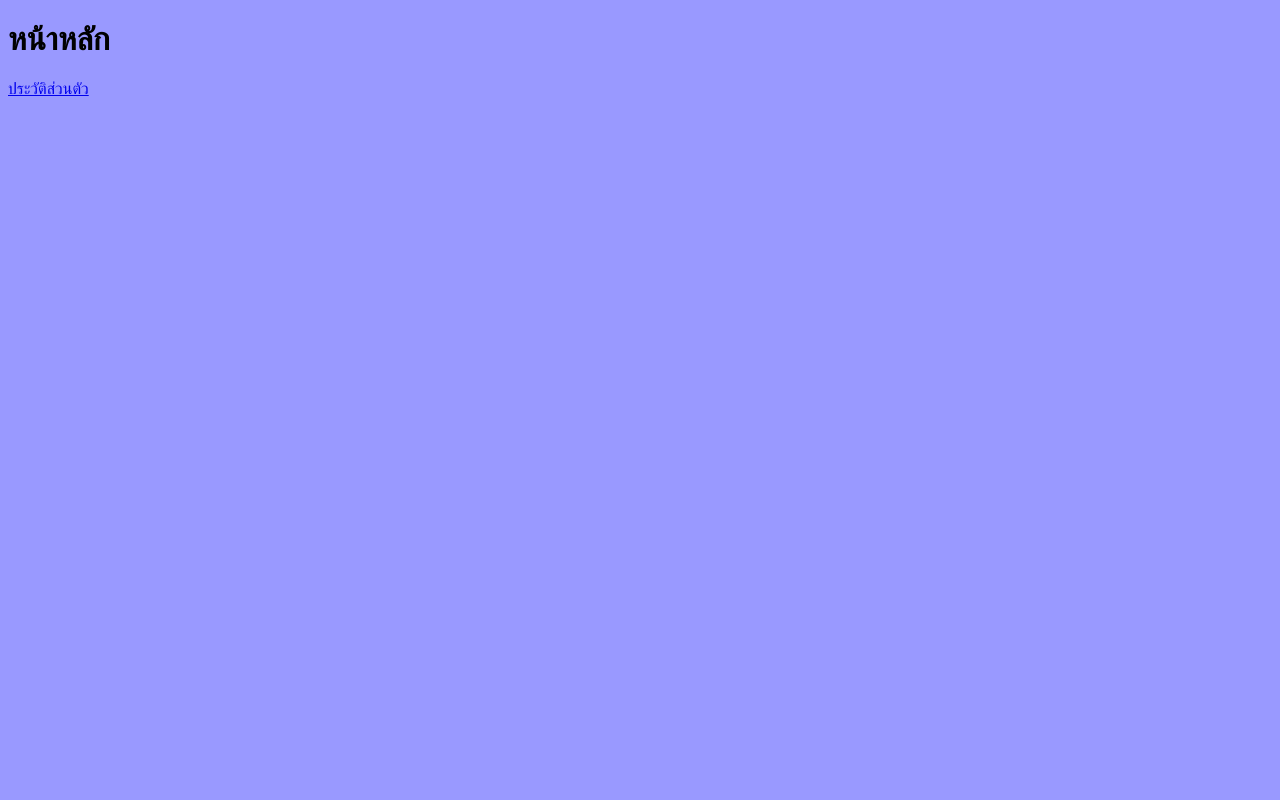
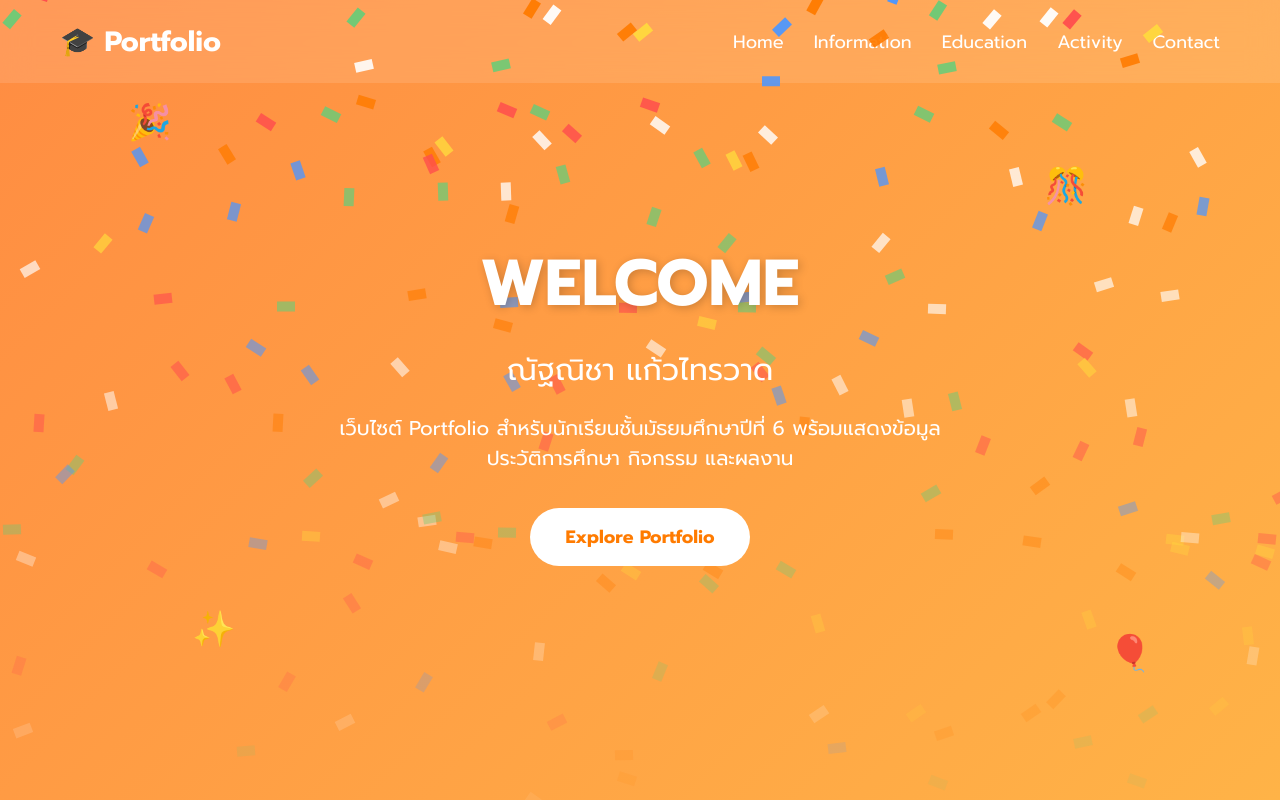
Before and after one commit to 14598-del/portfolio, a plain HTML site: page index.html in a window 1280 px wide. Drawn offline with Linux system fonts and the light colour scheme.

Commit message:
Update index.html

```diff
--- a/index.html
+++ b/index.html
@@ -1,10 +1,252 @@
 <!DOCTYPE html>
-<html>
+<html lang="th">
 <head>
-    <title>Portfolio ณัฐณิชา</title>
+<meta charset="UTF-8">
+<meta name="viewport" content="width=device-width, initial-scale=1.0">
+<title>My Portfolio</title>
+
+<!-- Google Font -->
+<link href="https://fonts.googleapis.com/css2?family=Prompt:wght@300;400;600;700&display=swap" rel="stylesheet">
+
+<!-- Font Awesome -->
+<link rel="stylesheet" href="https://cdnjs.cloudflare.com/ajax/libs/font-awesome/6.6.0/css/all.min.css">
+
+<style>
+
+*{
+margin:0;
+padding:0;
+box-sizing:border-box;
+font-family:'Prompt',sans-serif;
+}
+
+body{
+background:linear-gradient(135deg,#ff8c42,#ffb347);
+overflow:hidden;
+height:100vh;
+color:white;
+}
+
+/* Navbar */
+
+nav{
+position:fixed;
+top:0;
+left:0;
+width:100%;
+display:flex;
+justify-content:space-between;
+align-items:center;
+padding:20px 60px;
+background:rgba(255,255,255,.12);
+backdrop-filter:blur(15px);
+}
+
+.logo{
+font-size:28px;
+font-weight:bold;
+}
+
+nav ul{
+display:flex;
+gap:30px;
+list-style:none;
+}
+
+nav a{
+color:white;
+text-decoration:none;
+font-size:18px;
+transition:.3s;
+}
+
+nav a:hover{
+color:yellow;
+}
+
+/* Hero */
+
+.hero{
+height:100vh;
+display:flex;
+justify-content:center;
+align-items:center;
+flex-direction:column;
+text-align:center;
+padding:20px;
+z-index:2;
+position:relative;
+}
+
+.hero h1{
+font-size:65px;
+margin-bottom:15px;
+text-shadow:2px 2px 10px rgba(0,0,0,.2);
+}
+
+.hero h2{
+font-size:30px;
+font-weight:400;
+}
+
+.hero p{
+margin-top:20px;
+font-size:20px;
+max-width:650px;
+}
+
+.btn{
+margin-top:35px;
+padding:15px 35px;
+background:white;
+color:#ff7b00;
+border:none;
+border-radius:50px;
+font-size:18px;
+font-weight:bold;
+cursor:pointer;
+transition:.3s;
+}
+
+.btn:hover{
+transform:scale(1.1);
+}
+
+/* Emoji */
+
+.emoji{
+position:absolute;
+font-size:35px;
+animation:float 5s infinite ease-in-out;
+opacity:.9;
+}
+
+@keyframes float{
+
+0%{
+transform:translateY(0px);
+}
+
+50%{
+transform:translateY(-25px);
+}
+
+100%{
+transform:translateY(0px);
+}
+
+}
+
+.e1{top:12%;left:10%;}
+.e2{top:20%;right:15%;}
+.e3{bottom:18%;left:15%;}
+.e4{bottom:15%;right:10%;}
+
+/* Confetti */
+
+.confetti{
+position:fixed;
+width:10px;
+height:18px;
+top:-20px;
+animation:fall linear infinite;
+}
+
+@keyframes fall{
+
+0%{
+transform:translateY(-20px) rotate(0deg);
+opacity:1;
+}
+
+100%{
+transform:translateY(110vh) rotate(720deg);
+opacity:0;
+}
+
+}
+
+</style>
 </head>
-<body bgcolor="#9999FF">
-<h1>หน้าหลัก</h1>
-<a href="personal.html">ประวัติส่วนตัว</a>
+
+<body>
+
+<nav>
+
+<div class="logo">🎓 Portfolio</div>
+
+<ul>
+<li><a href="#">Home</a></li>
+<li><a href="personal.html">Information</a></li>
+<li><a href="#">Education</a></li>
+<li><a href="#">Activity</a></li>
+<li><a href="#">Contact</a></li>
+</ul>
+
+</nav>
+
+<div class="hero">
+
+<div class="emoji e1">🎉</div>
+<div class="emoji e2">🎊</div>
+<div class="emoji e3">✨</div>
+<div class="emoji e4">🎈</div>
+
+<h1>WELCOME</h1>
+
+<h2>ณัฐณิชา แก้วไทรวาด</h2>
+
+<p>
+เว็บไซต์ Portfolio สำหรับนักเรียนชั้นมัธยมศึกษาปีที่ 6
+พร้อมแสดงข้อมูล ประวัติการศึกษา กิจกรรม และผลงาน
+</p>
+
+<button class="btn">
+Explore Portfolio
+</button>
+
+</div>
+
+<script>
+
+// Confetti
+
+const colors=[
+'#ff4d4d',
+'#ffd93d',
+'#6bcB77',
+'#4d96ff',
+'#ffffff',
+'#ff7b00'
+];
+
+for(let i=0;i<180;i++){
+
+const conf=document.createElement('div');
+
+conf.classList.add('confetti');
+
+conf.style.left=Math.random()*100+'vw';
+
+conf.style.background=
+colors[Math.floor(Math.random()*colors.length)];
+
+conf.style.animationDuration=
+(3+Math.random()*4)+'s';
+
+conf.style.animationDelay=
+Math.random()*5+'s';
+
+conf.style.opacity=Math.random();
+
+conf.style.transform=
+'rotate('+Math.random()*360+'deg)';
+
+document.body.appendChild(conf);
+
+}
+
+</script>
+
 </body>
 </html>
```
